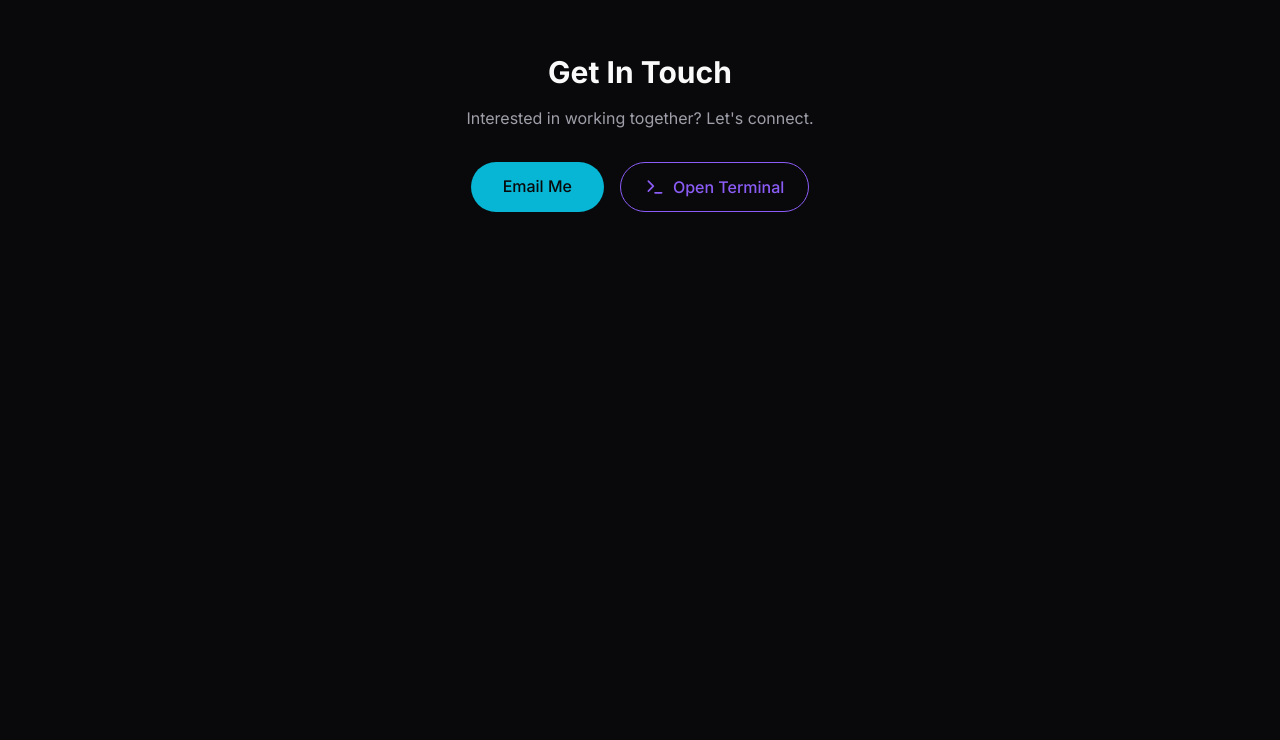
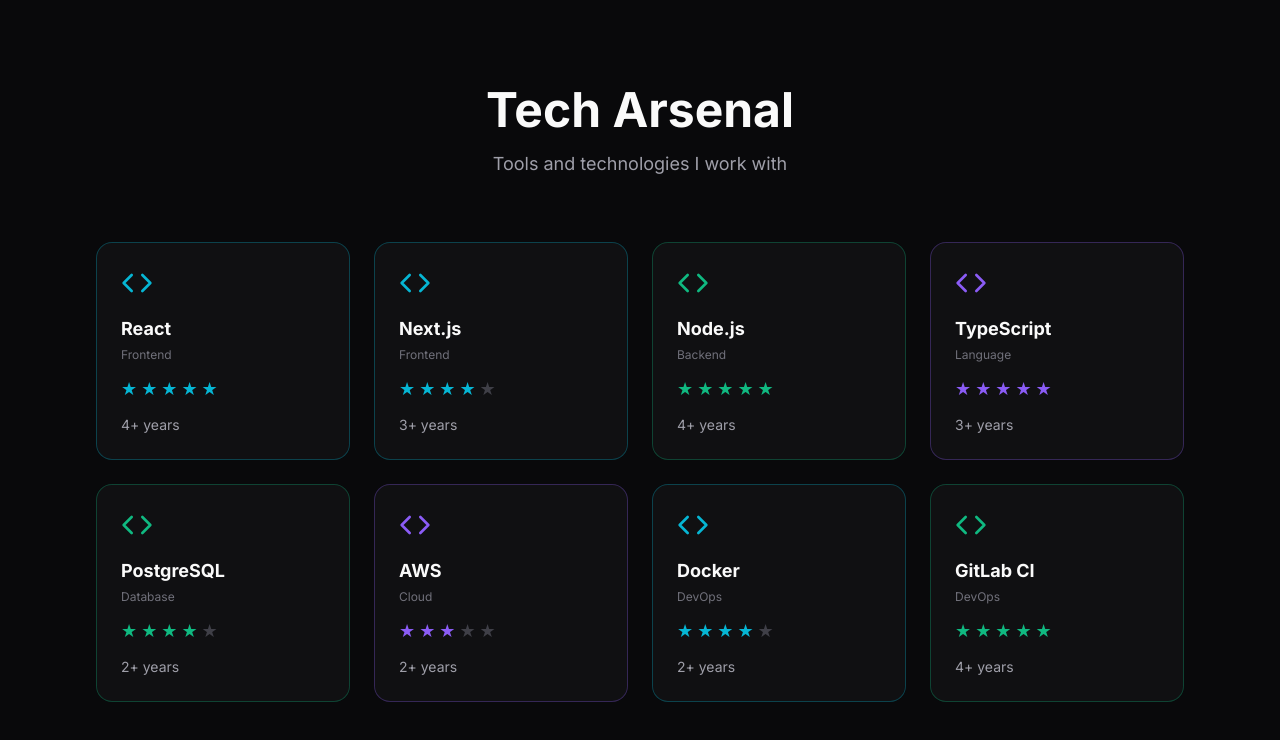
Before and after one commit to giabao1511/my-portfolio, a Next.js app: page / in a window 1280 px wide. Shown: the part 2675-3415 px from the top of the page. Before the commit the page ends 2983 px from the top, so only its background shows below. Built offline with nearby package versions, Linux system fonts and the light colour scheme.

Commit message:
feat: add Tech Arsenal, About, Contact, Footer sections

```diff
--- a/app/page.tsx
+++ b/app/page.tsx
@@ -1,7 +1,11 @@
 import { HeroSection } from "./components/hero/HeroSection";
 import { MagneticCursor } from "./components/ui/MagneticCursor";
 import { ExperienceSection } from "./components/experience/ExperienceSection";
-import { TerminalProvider, TerminalOpener } from "./components/terminal";
+import { TechArsenalSection } from "./components/tech/TechArsenalSection";
+import { AboutSection } from "./components/about/AboutSection";
+import { ContactSection } from "./components/contact/ContactSection";
+import { Footer } from "./components/footer/Footer";
+import { TerminalProvider } from "./components/terminal";
 
 export default function Home() {
   return (
@@ -10,28 +14,11 @@ export default function Home() {
         <MagneticCursor />
         <HeroSection />
         <ExperienceSection />
-
-        {/* Contact Section */}
-        <section id="contact" className="py-24 text-center">
-          <div className="max-w-2xl mx-auto px-4">
-            <h2 className="text-3xl font-bold text-zinc-50 mb-4">
-              Get In Touch
-            </h2>
-            <p className="text-zinc-400 mb-8">
-              Interested in working together? Let&apos;s connect.
-            </p>
-            <div className="flex flex-col sm:flex-row gap-4 justify-center">
-              <a
-                href="mailto:giabao712411@gmail.com"
-                className="px-8 py-3 rounded-full bg-accent-cyan text-zinc-950 font-medium hover:shadow-glow-cyan transition-all"
-              >
-                Email Me
-              </a>
-              <TerminalOpener />
-            </div>
-          </div>
-        </section>
+        <TechArsenalSection />
+        <AboutSection />
+        <ContactSection />
       </main>
+      <Footer />
     </TerminalProvider>
   );
 }
```
